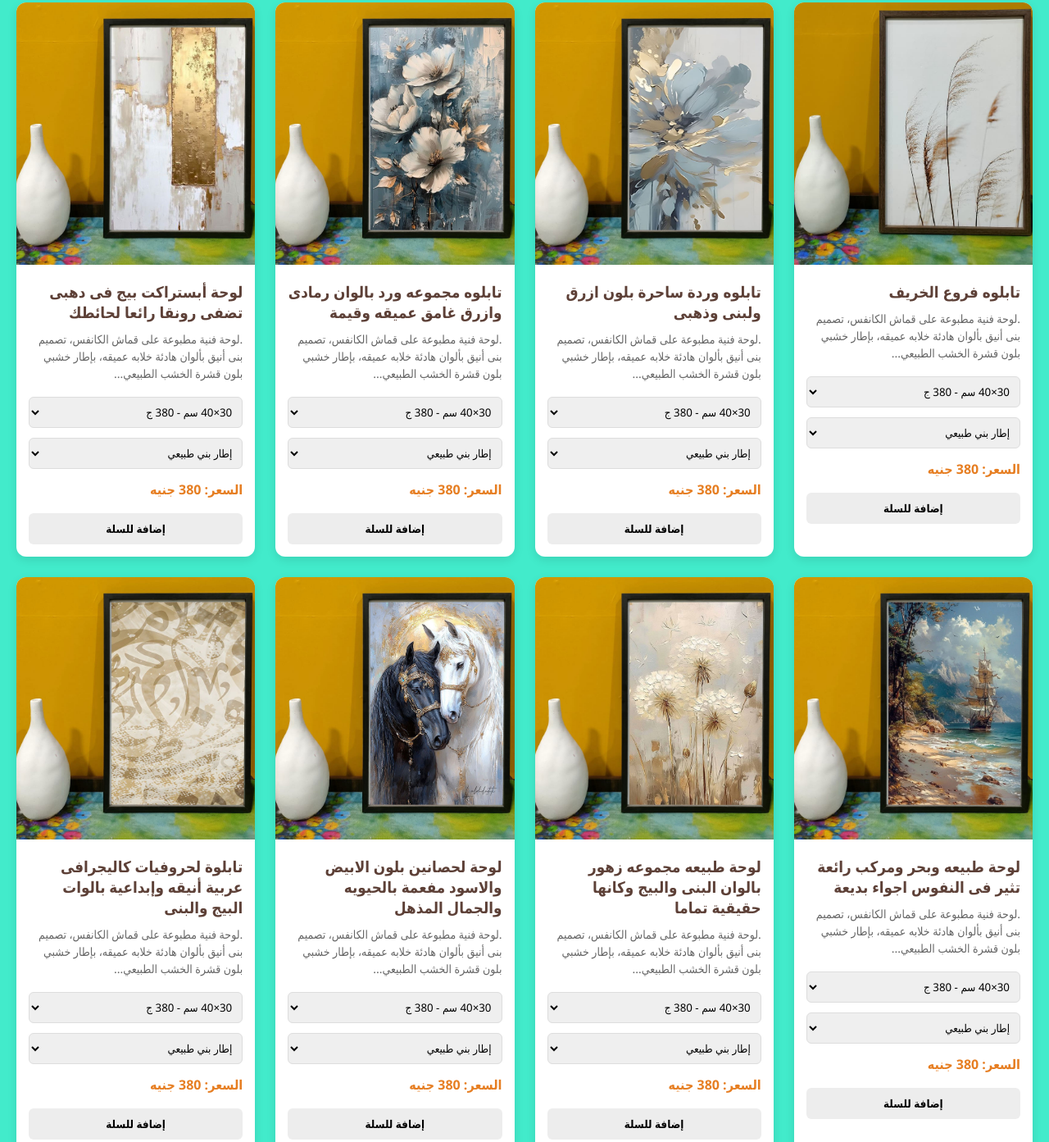
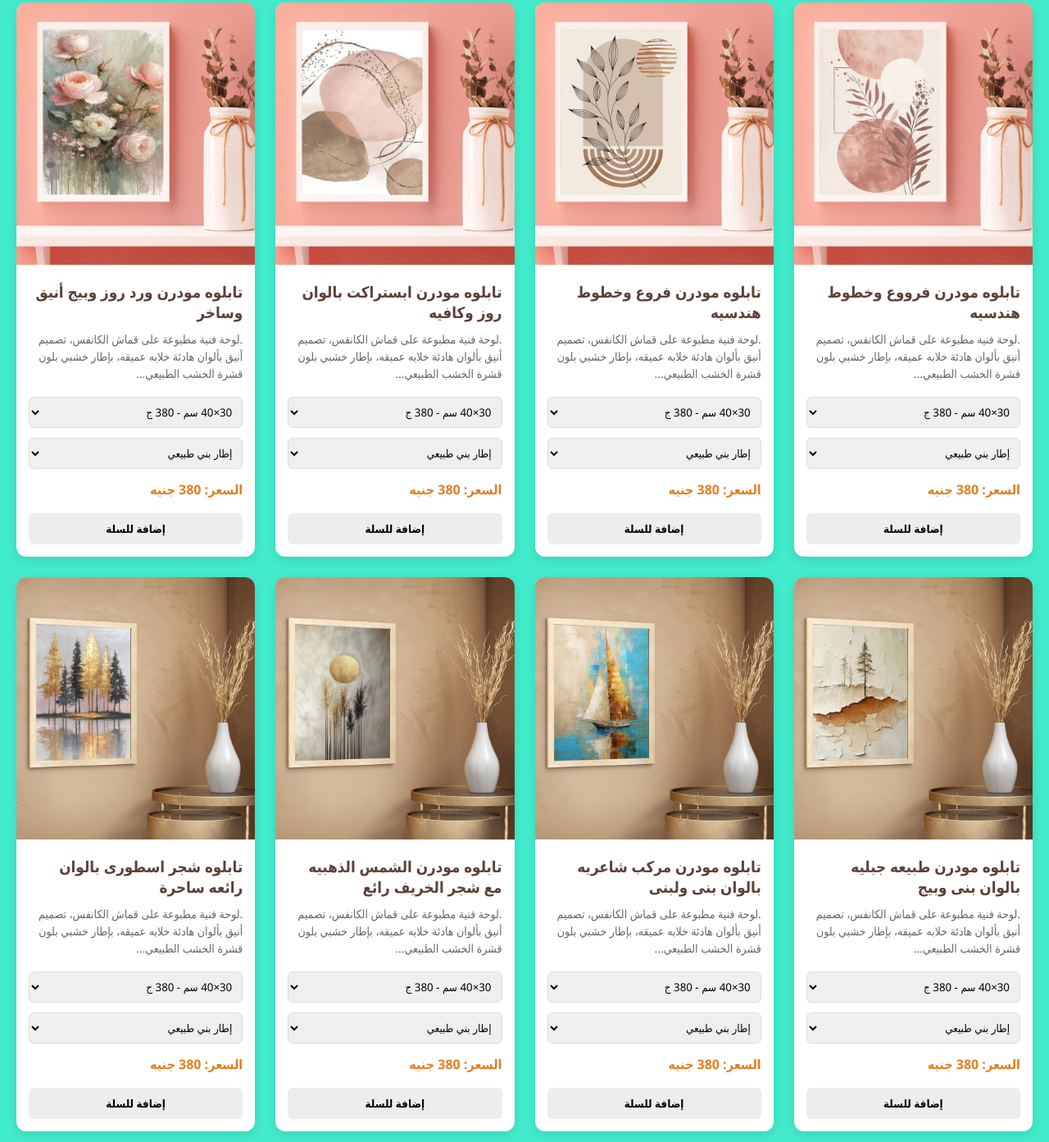
Before and after one commit to pro2060/PRO-ART-, a plain HTML site: page index.html in a window 1280 px wide. Shown: the part 142-1535 px from the top of the page at 82% size. Drawn offline with Linux system fonts and the light colour scheme.

Commit message:
Add files via upload

```diff
--- a/index.html
+++ b/index.html
@@ -187,13 +187,80 @@
 <script>
   // بيانات المنتجات
   const products = [
-    {
+
+
+
+
+
+
+
+{
+      id: 28,
+      name: "تابلوه مودرن فرووع وخطوط هندسيه ",
+      description: ".لوحة فنية مطبوعة على قماش الكانفس، تصميم أنيق بألوان هادئة خلابه عميقه، بإطار خشبي بلون قشرة الخشب الطبيعي...",
+      image: "./28.jpg",
+      prices: { "30x40": 380, "60x80": 890, "60x40": 450 }
+    },
+
+{
+      id: 27,
+      name: "تابلوه مودرن فروع وخطوط هندسيه ",
+      description: ".لوحة فنية مطبوعة على قماش الكانفس، تصميم أنيق بألوان هادئة خلابه عميقه، بإطار خشبي بلون قشرة الخشب الطبيعي...",
+      image: "./27.jpg",
+      prices: { "30x40": 380, "60x80": 890, "60x40": 450 }
+    },
+
+{
+      id: 26,
+      name: "تابلوه مودرن ابستراكت بالوان روز وكافيه ",
+      description: ".لوحة فنية مطبوعة على قماش الكانفس، تصميم أنيق بألوان هادئة خلابه عميقه، بإطار خشبي بلون قشرة الخشب الطبيعي...",
+      image: "./26.jpg",
+      prices: { "30x40": 380, "60x80": 890, "60x40": 450 }
+    },
+{
+      id: 25,
+      name: "تابلوه مودرن ورد روز وبيج أنيق وساخر ",
+      description: ".لوحة فنية مطبوعة على قماش الكانفس، تصميم أنيق بألوان هادئة خلابه عميقه، بإطار خشبي بلون قشرة الخشب الطبيعي...",
+      image: "./25.jpg",
+      prices: { "30x40": 380, "60x80": 890, "60x40": 450 }
+    },
+{
+      id: 24,
+      name: "تابلوه مودرن طبيعه جبليه  بالوان بنى وبيج ",
+      description: ".لوحة فنية مطبوعة على قماش الكانفس، تصميم أنيق بألوان هادئة خلابه عميقه، بإطار خشبي بلون قشرة الخشب الطبيعي...",
+      image: "./24.jpg",
+      prices: { "30x40": 380, "60x80": 890, "60x40": 450 }
+    },
+{
+      id: 23,
+      name: "تابلوه مودرن مركب شاعريه بالوان بنى ولبنى ",
+      description: ".لوحة فنية مطبوعة على قماش الكانفس، تصميم أنيق بألوان هادئة خلابه عميقه، بإطار خشبي بلون قشرة الخشب الطبيعي...",
+      image: "./23.jpg",
+      prices: { "30x40": 380, "60x80": 890, "60x40": 450 }
+    },
+
+{
+      id: 22,
+      name: "تابلوه مودرن الشمس الذهبيه مع شجر الخريف رائع",
+      description: ".لوحة فنية مطبوعة على قماش الكانفس، تصميم أنيق بألوان هادئة خلابه عميقه، بإطار خشبي بلون قشرة الخشب الطبيعي...",
+      image: "./22.jpg",
+      prices: { "30x40": 380, "60x80": 890, "60x40": 450 }
+    },
+{
+      id: 21,
+      name: "تابلوه شجر اسطورى بالوان رائعه ساحرة",
+      description: ".لوحة فنية مطبوعة على قماش الكانفس، تصميم أنيق بألوان هادئة خلابه عميقه، بإطار خشبي بلون قشرة الخشب الطبيعي...",
+      image: "./21.jpg",
+      prices: { "30x40": 380, "60x80": 890, "60x40": 450 }
+    },
+  {
       id: 1,
       name: "تابلوه فروع الخريف",
       description: ".لوحة فنية مطبوعة على قماش الكانفس، تصميم بنى أنيق بألوان هادئة خلابه عميقه، بإطار خشبي بلون قشرة الخشب الطبيعي...",
       image: "./1.jpg",
       prices: { "30x40": 380, "60x80": 890, "60x40": 450 }
     },
+
     {
       id: 13,
       name: "تابلوه وردة ساحرة بلون ازرق ولبنى وذهبى ",
```
Also changed, not shown: 21.jpg (added), 22.jpg (added), 23.jpg (added), 24.jpg (added), 25.jpg (added), 26.jpg (added), 27.jpg (added), 28.jpg (added).
